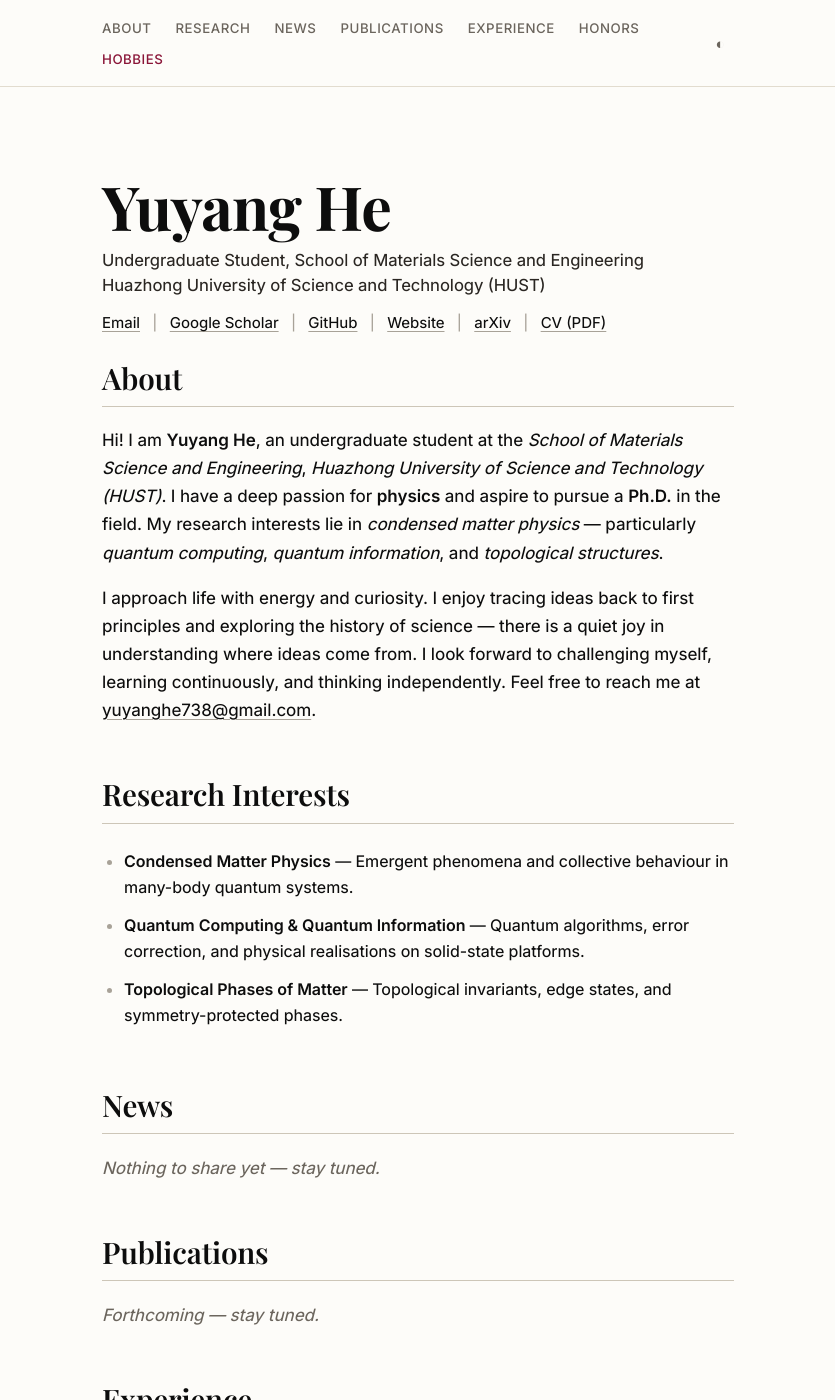
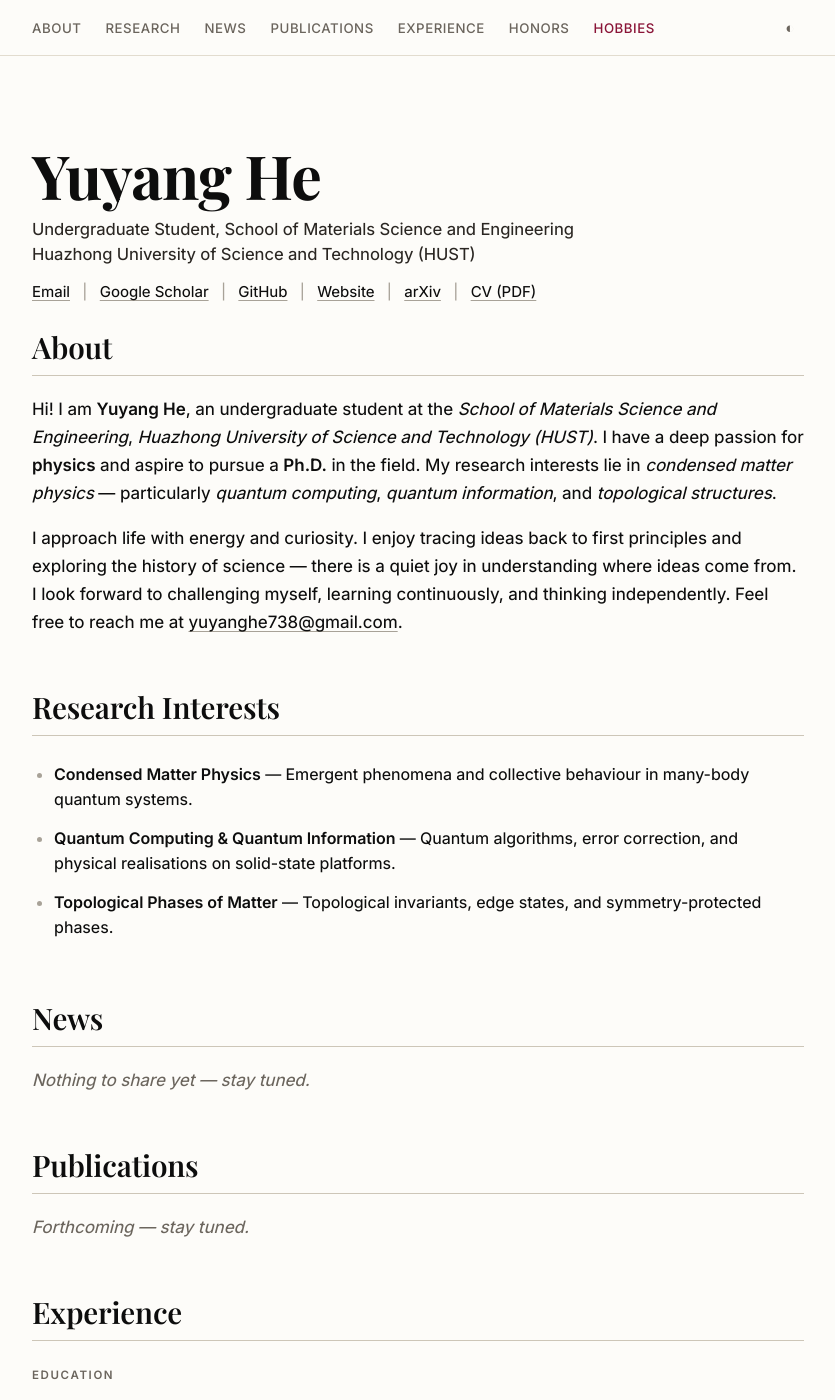
Before and after one commit to yuyanghe738-hub/yuyanghe738-hub.github.io, a Jekyll site: the page built from index.html, in a window 1280 px wide and 1400 px high. Shown: the whole window, without its empty margins (222-1057 px from the left). Built offline with Jekyll 4.4.1, drawn with Linux system fonts in a browser that asks for light colours; some web fonts are replaced.

Commit message:
Widen content max-width from 680px to 820px

```diff
--- a/assets/css/style.css
+++ b/assets/css/style.css
@@ -22,7 +22,7 @@
   --font-ui:      'Inter', -apple-system, BlinkMacSystemFont, 'Segoe UI', sans-serif;
   --font-mono:    'JetBrains Mono', 'SFMono-Regular', Menlo, monospace;
 
-  --measure: 680px;
+  --measure: 820px;
 }
 
 body.dark {
```
